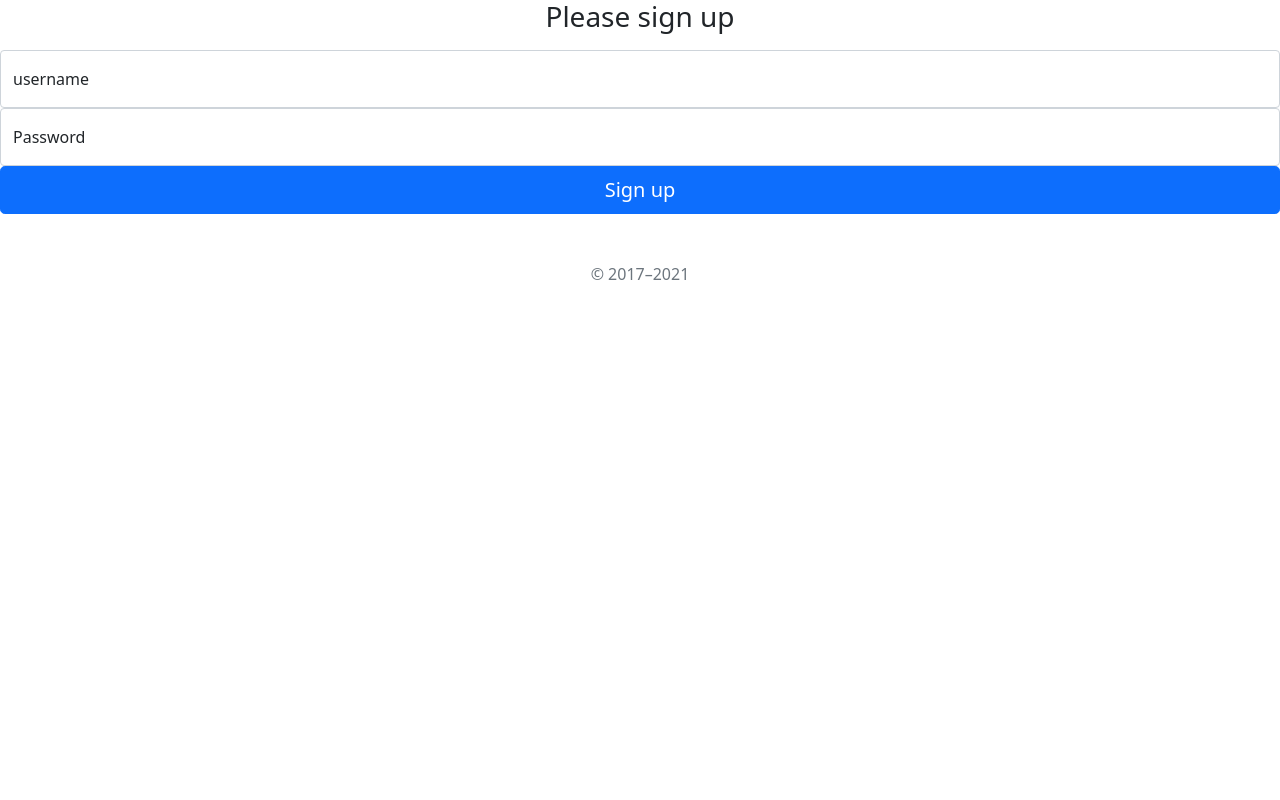
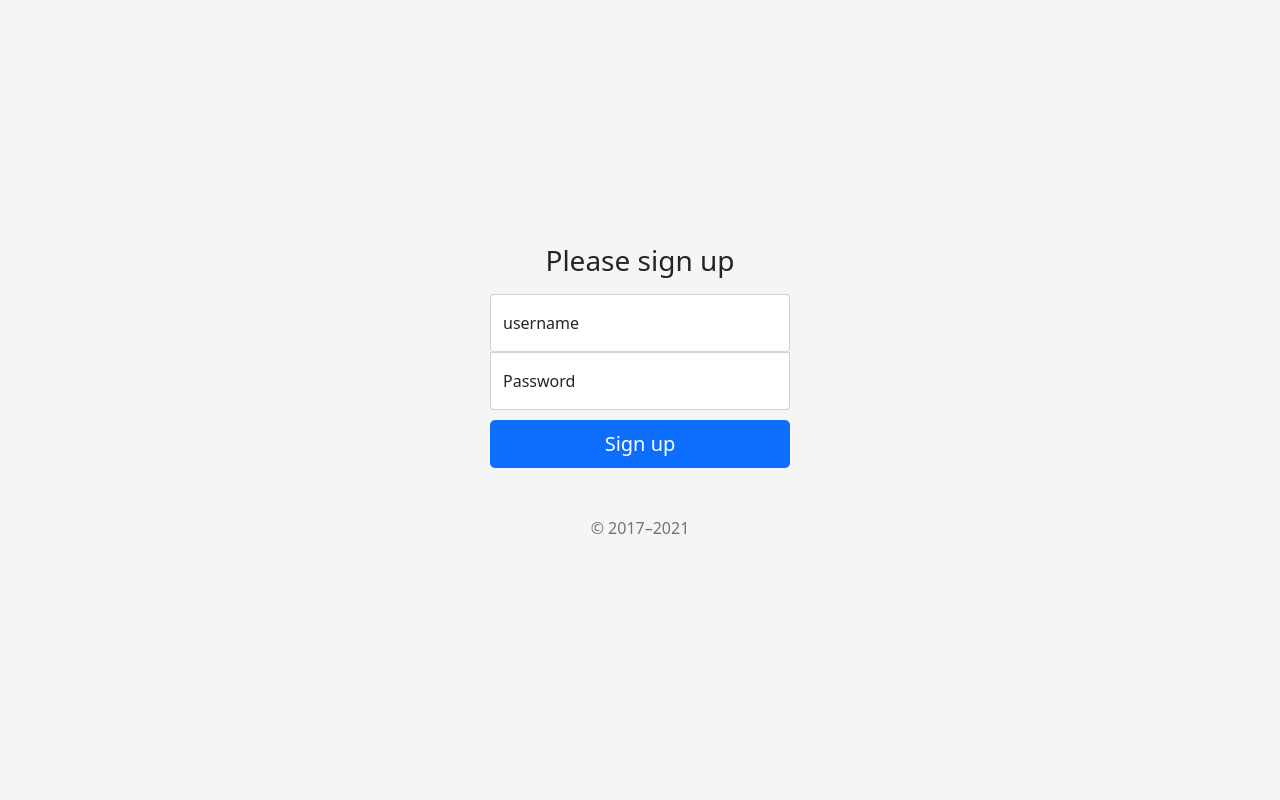
Before and after one commit to tomotakashimizu/snsproject, a Django app: page /signup/ in a window 1280 px wide. Run offline with Django 3.2, Linux system fonts and the light colour scheme.

Commit message:
add: set up css file
https://docs.djangoproject.com/ja/3.2/howto/static-files/#serving-static-files-during-development
https://teratail.com/questions/213385

```diff
--- a/snsproject/urls.py
+++ b/snsproject/urls.py
@@ -3,7 +3,11 @@ from django.conf.urls.static import static
 from django.contrib import admin
 from django.urls import include, path
 
-urlpatterns = [
-    path("admin/", admin.site.urls),
-    path("", include("snsapp.urls")),
-] + static(settings.MEDIA_URL, document_root=settings.MEDIA_ROOT)
+urlpatterns = (
+    [
+        path("admin/", admin.site.urls),
+        path("", include("snsapp.urls")),
+    ]
+    + static(settings.MEDIA_URL, document_root=settings.MEDIA_ROOT)
+    + static(settings.STATIC_URL, document_root=settings.STATIC_ROOT)
+)
--- /dev/null
+++ b/static/style.css
@@ -0,0 +1,39 @@
+html,
+body {
+  height: 100%;
+}
+
+body {
+  display: flex;
+  align-items: center;
+  padding-top: 40px;
+  padding-bottom: 40px;
+  background-color: #f5f5f5;
+}
+
+.form-signin {
+  width: 100%;
+  max-width: 330px;
+  padding: 15px;
+  margin: auto;
+}
+
+.form-signin .checkbox {
+  font-weight: 400;
+}
+
+.form-signin .form-floating:focus-within {
+  z-index: 2;
+}
+
+.form-signin input[type="email"] {
+  margin-bottom: -1px;
+  border-bottom-right-radius: 0;
+  border-bottom-left-radius: 0;
+}
+
+.form-signin input[type="password"] {
+  margin-bottom: 10px;
+  border-top-left-radius: 0;
+  border-top-right-radius: 0;
+}
--- a/templates/base.html
+++ b/templates/base.html
@@ -13,6 +13,8 @@
       integrity="sha384-EVSTQN3/azprG1Anm3QDgpJLIm9Nao0Yz1ztcQTwFspd3yD65VohhpuuCOmLASjC"
       crossorigin="anonymous">
 
+    {% block customcss %}{% endblock customcss %}
+
     <title>Hello, world!</title>
   </head>
 
--- a/templates/signup.html
+++ b/templates/signup.html
@@ -1,4 +1,9 @@
 {% extends 'base.html' %}
+{% load static %}
+
+{% block customcss %}
+  <link href="{% static 'style.css' %}" rel="stylesheet">
+{% endblock customcss %}
 
 {% block content %}
   <body class="text-center">
```
Also changed, not shown: snsproject/settings.py (+9 -5 lines).
